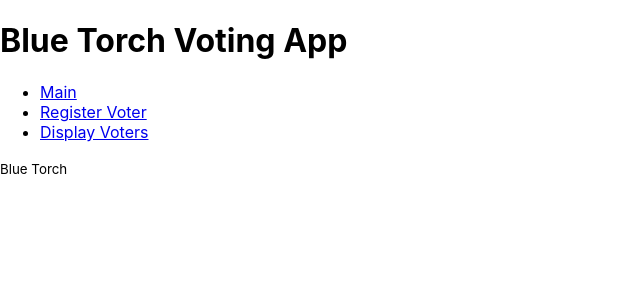
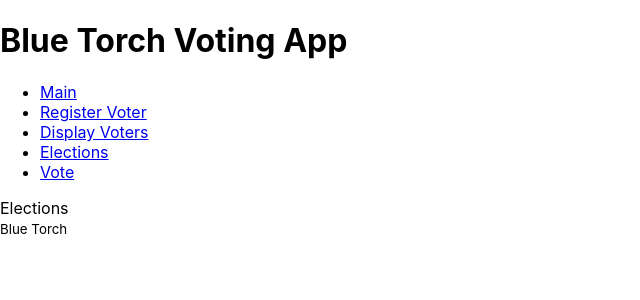
Before and after one commit to ashwinangle30/voter-app, a React (Create React App) app: page /elections in a window 1280 px wide. Shown: the top 300 px of the page, without its empty margins (0-640 px from the left). Built offline with nearby package versions, Linux system fonts and the light colour scheme; the HTML template or start-up script is replaced by a standard one.

Commit message:
adding store and reducers

```diff
--- a/src/App.tsx
+++ b/src/App.tsx
@@ -4,6 +4,8 @@ import { Switch, Route, Link } from "react-router-dom";
 import { Main } from "./components/Main";
 import { RegisterVoter } from "./components/RegisterVoter";
 import { DisplayVoters } from "./components/DisplayVoters";
+import { Elections } from "./components/Elections";
+import { Vote } from "./components/Vote";
 
 function App() {
   return (
@@ -22,6 +24,12 @@ function App() {
           <li>
             <Link to="/displayVoters">Display Voters</Link>
           </li>
+          <li>
+            <Link to="/elections">Elections</Link>
+          </li>
+          <li>
+            <Link to="/vote">Vote</Link>
+          </li>
         </ul>
       </nav>
       <main>
@@ -29,6 +37,8 @@ function App() {
           <Route path="/" exact component={Main} />
           <Route path="/registerVoter" component={RegisterVoter} />
           <Route path="/displayVoters" component={DisplayVoters} />
+          <Route path="/elections" component={Elections} />
+          <Route path="/vote" component={Vote} />
         </Switch>
       </main>
       <footer>
--- /dev/null
+++ b/src/components/Elections.tsx
@@ -0,0 +1,24 @@
+import React from "react";
+import {
+  useParams,
+  useHistory,
+  Route,
+  Switch,
+  useRouteMatch,
+} from "react-router-dom";
+
+export const Elections = () => {
+  const { id } = useParams<{ id: string }>();
+
+  const history = useHistory();
+
+  const routeMatch = useRouteMatch();
+
+  console.log(routeMatch.path);
+
+  return (
+    <div>
+      Elections
+    </div>
+  );
+};
--- /dev/null
+++ b/src/components/Vote.tsx
@@ -0,0 +1,24 @@
+import React from "react";
+import {
+  useParams,
+  useHistory,
+  Route,
+  Switch,
+  useRouteMatch,
+} from "react-router-dom";
+
+export const Vote = () => {
+  const { id } = useParams<{ id: string }>();
+
+  const history = useHistory();
+
+  const routeMatch = useRouteMatch();
+
+  console.log(routeMatch.path);
+
+  return (
+    <div>
+      Vote
+    </div>
+  );
+};
--- /dev/null
+++ b/src/reducers/voterToolReducer.ts
@@ -0,0 +1,6 @@
+import { Reducer, combineReducers } from 'redux';
+
+
+export const voterToolReducer = combineReducers({
+
+});
```
Also changed, not shown: src/store/voterAppStore.ts (added, +8 -0 lines).
